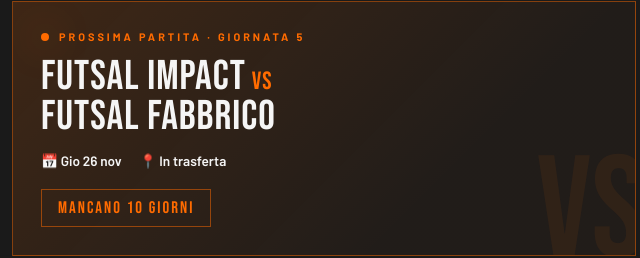
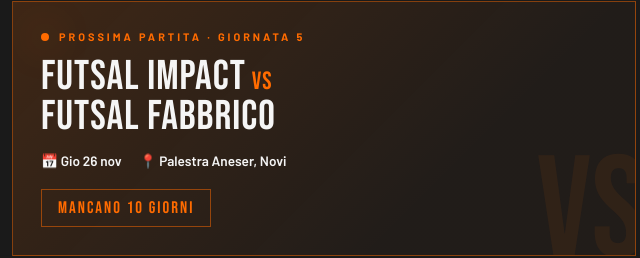
Before and after one commit to torneodelpretefavreg/tdp, a plain HTML site: page index.html in a window 1280 px wide. Shown: the part 1021-1279 px from the top of the page, 68-708 px from the left. Drawn offline with Linux system fonts and the light colour scheme.

Commit message:
G5: Palestra Aneser, Novi
Co-Authored-By: Claude Opus 5.5 <noreply@anthropic.com>
Claude-Session: https://claude.ai/code/session_01VCd5jNiuPDb1Rk6daT2bcu

```diff
--- a/index.html
+++ b/index.html
@@ -1199,7 +1199,7 @@ const PARTITE = [
     noi:7, loro:3,
     marcatori:{ Nicolini:2, Bordini:1, Cottafava:1, "Franzè":1, Bordoni:1, Scardovelli:1 } },
   { g:4, data:"2026-11-19", riposo:true },
-  { g:5, data:"2026-11-26", avv:"Futsal Impact",          casa:false },
+  { g:5, data:"2026-11-26", avv:"Futsal Impact", casa:false, luogo:"Palestra Aneser, Novi" },
   { g:6, data:"2026-12-03", avv:"Futsal Soccer La Bassa", casa:true  },
   { g:7, data:"2026-12-10", avv:"Infinity World",         casa:false },
   { g:8, data:"2026-12-17", avv:"Junior Finale",          casa:true  },
```
